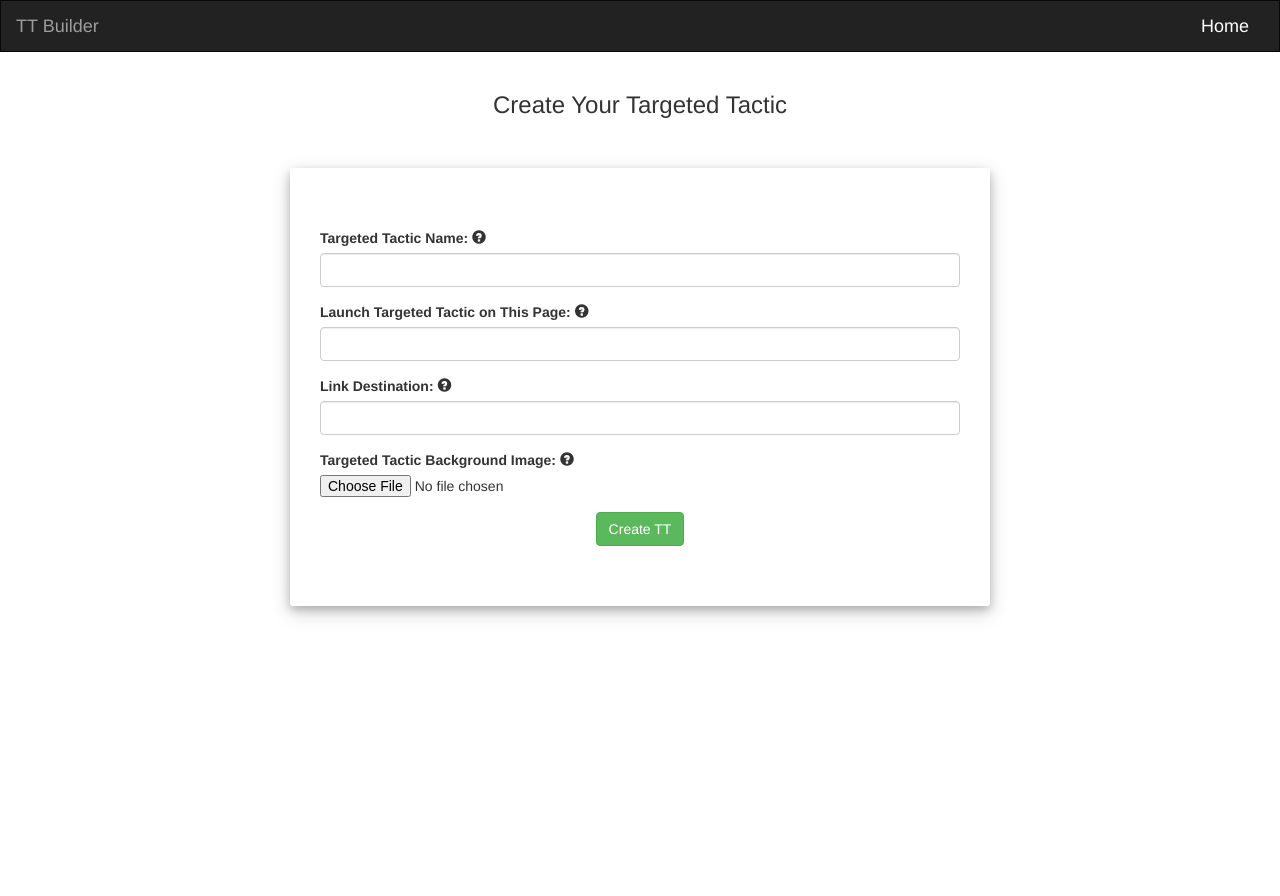
After one commit to mitchellgarcia007/TTBuilder, a PHP site: page /createTTform.php in a window 1280 px wide. The commit adds this page. Shown: the top 896 px of the page. Run offline with PHP 8.4, Linux system fonts and the light colour scheme; data that the repository does not hold is empty.

```diff
--- /dev/null
+++ b/createTTform.php
@@ -0,0 +1,74 @@
+<?php
+    include $_SERVER['DOCUMENT_ROOT']."/connection.php";
+?>
+
+<!DOCTYPE html>
+<html lang="en">
+<head>
+  <title>TT Builder</title>
+  <meta charset="utf-8">
+  <meta name="viewport" content="width=device-width, initial-scale=1">
+  <link rel="stylesheet" href="https://maxcdn.bootstrapcdn.com/bootstrap/3.3.7/css/bootstrap.min.css">
+  <script src="https://ajax.googleapis.com/ajax/libs/jquery/3.3.1/jquery.min.js"></script>
+  <script src="https://maxcdn.bootstrapcdn.com/bootstrap/3.3.7/js/bootstrap.min.js"></script>
+</head>
+<body style="overflow-x:hidden;margin-bottom:400px">
+
+<nav class="navbar navbar-inverse" style="border-radius:0px">
+  <div class="container-fluid">
+    <div class="navbar-header" style="width:100%">
+        <a class="navbar-brand" href="/">TT Builder</a>
+        <a class="navbar-brand" href="/" style="float:right;color:white"> Home </a>
+    </div>
+  </div>
+</nav>
+
+<div class="container">
+  <h3 class="text-center"> Create Your Targeted Tactic </h3>
+    <div id="divForm">
+        <form id="createTT" action="createTT.php" method="POST" enctype="multipart/form-data">
+            <div class="form-group">
+                <label for="">Targeted Tactic Name: <span class="glyphicon glyphicon-question-sign" data-toggle="tooltip" title="Ex. 10% Off on Shoes"></span> </label>
+                <input type="text" class="form-control" id="TTname" name="TTname" required>
+            </div>
+            <div class="form-group">
+                <label for="">Launch Targeted Tactic on This Page: <span class="glyphicon glyphicon-question-sign" data-toggle="tooltip" title="Ex. www.example.com/cart.html"></span> </label>
+                <input type="text" class="form-control" id="TTlaunchPage" name="TTlaunchPage" required>
+            </div>
+            <div class="form-group">
+                <label for="">Link Destination: <span class="glyphicon glyphicon-question-sign" data-toggle="tooltip" title="This is the page where you want to redirect users after clicking the CTA. Ex. www.example.com/checkout.html"></span> </label>
+                <input type="text" class="form-control" id="TTlinkDestination" name="TTlinkDestination" required>
+            </div>
+            <div class="form-group">
+                <label for="">Targeted Tactic Background Image: <span class="glyphicon glyphicon-question-sign" data-toggle="tooltip" title="Image that you want to display on the Targeted Tactic window."></span> </label>
+                <input type="file" name="eventImage">
+            </div>
+            <button type="submit" class="btn btn-success" style="margin:auto;display:block"> Create TT </button>
+        </form>
+    </div>
+</div>
+
+<style>
+#divForm{
+    margin: 50px auto;
+    max-width: 700px;
+    height: auto;
+    box-shadow: 0 4px 8px 0 rgba(0, 0, 0, 0.2), 0 6px 20px 0 rgba(0, 0, 0, 0.19);
+    border-radius: 3px;
+    padding: 60px 30px 60px 30px;
+}
+</style>
+
+<script>
+$(document).ready(function(){
+    $('[data-toggle="tooltip"]').tooltip();
+
+    $("form").submit(function(e){
+        $( "#createTT" ).submit();
+    });
+
+});
+</script>
+
+</body>
+</html>
--- a/js/js.php
+++ b/js/js.php
@@ -63,7 +63,7 @@ $(document).ready(function(){
         $(".usi_top_div").mouseenter(function(){
             if(getCookie("usi_cookie_launched") != 1){
 
-                $("body").append('<div id="myModal" class="modal fade" role="dialog"><div class="modal-dialog"><div class="modal-content"><div class="modal-header" style="border-bottom:unset"><button type="button" class="close" data-dismiss="modal">&times;</button></div><div class="modal-body"><img src="http://ttbuilder.mitchellgarcia.net/img/<?php echo $image;?>" style="display:block;margin:auto;max-width:100%;height:100%"></div><div class="modal-footer" style="border-top:unset"><a href="<?php echo $TTlinkDestination;?>" class="btn btn-success btn-block" role="button">Go to Promotion</a></div></div></div></div>');
+                $("body").append('<div id="myModal" class="modal fade" role="dialog"><div class="modal-dialog"><div class="modal-content"><div class="modal-header" style="border-bottom:unset"><button type="button" class="close" data-dismiss="modal">&times;</button></div><div class="modal-body"><img src="http://ttbuilder.mitchellgarcia.net/img/<?php echo $image;?>" style="display:block;margin:auto;max-width:100%;height:100%"></div><div class="modal-footer" style="border-top:unset"><a href="<?php echo $TTlinkDestination;?>" class="btn btn-success btn-block btn-lg" role="button">Go to Promotion</a></div></div></div></div>');
 
                 $("#myModal").modal({show: "true"});
                 //document.cookie = "usi_cookie_launched=1";
```
Also changed, not shown: index.php (+61 -46 lines).
